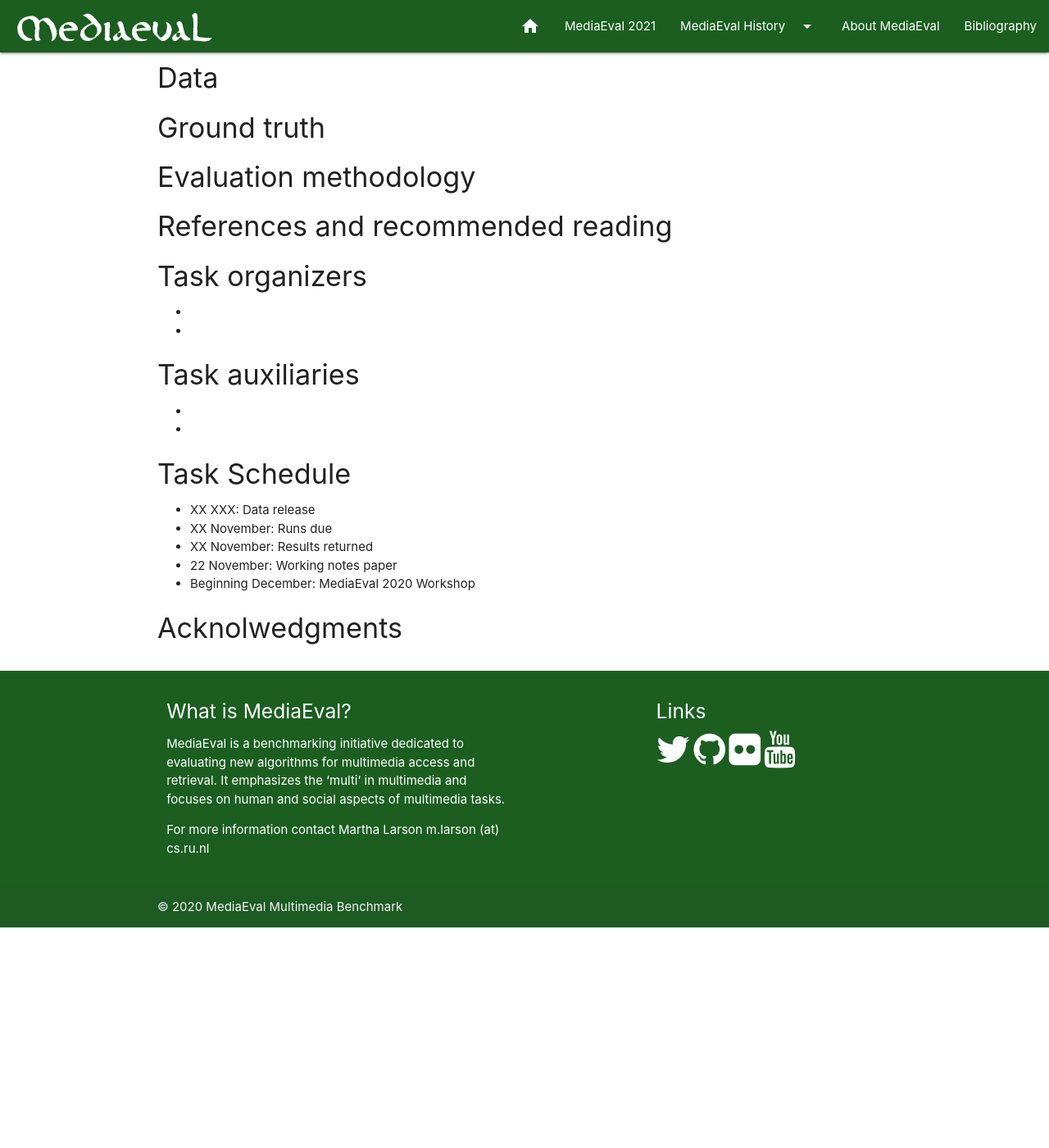
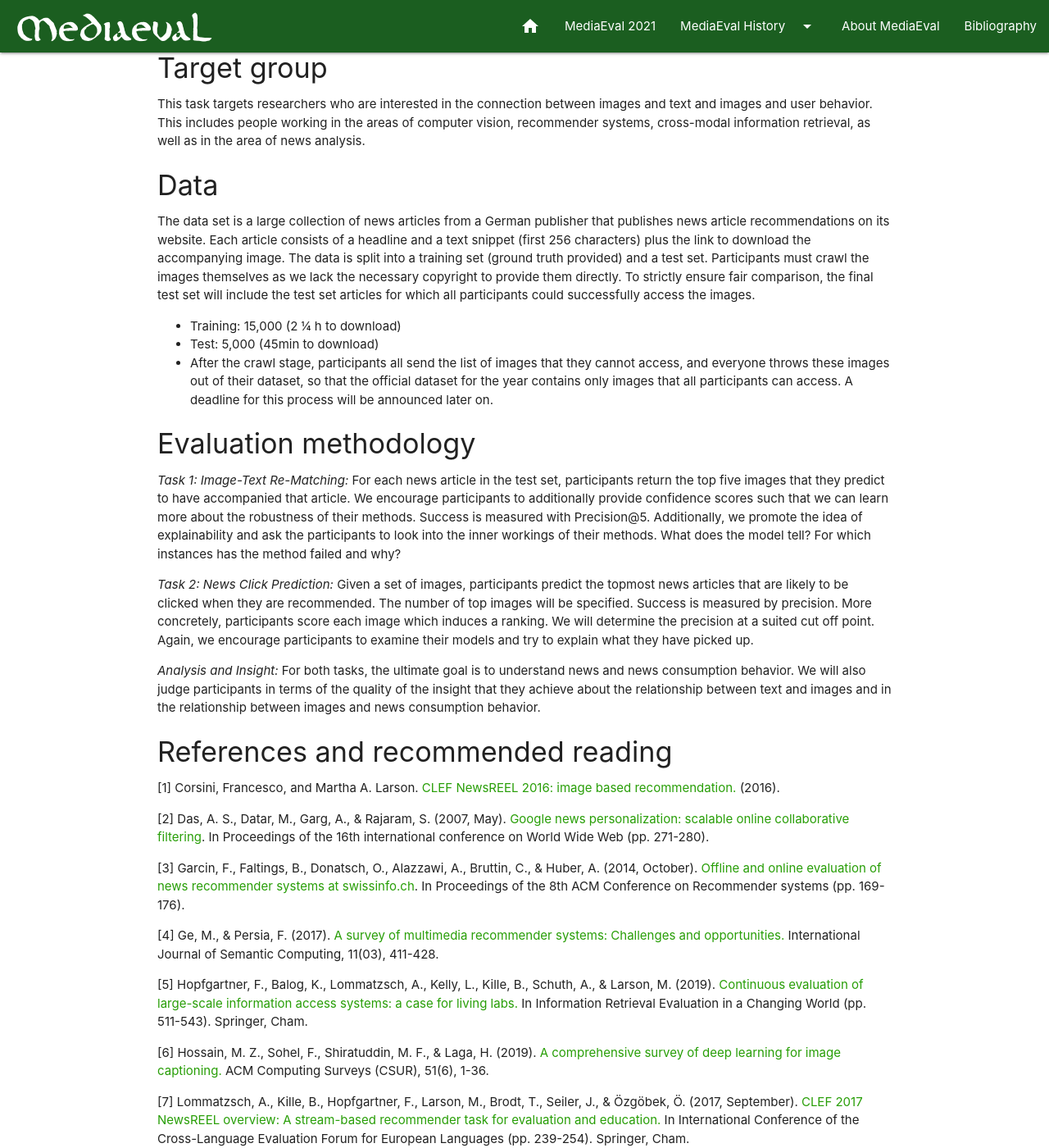
Before and after one commit to multimediaeval/multimediaeval.github.io, a Jekyll site: the page built from _editions/2021/tasks/newsimages.md, in a window 1280 px wide and 1400 px high, scrolled down 1377 px. Shown: the whole window at 82% size. Built offline with Jekyll 4.4.1, drawn with Linux system fonts in a browser that asks for light colours; before the commit the page ends 2508 px from its top, so only the background shows below that; some of the changed text lies outside the part shown.

Commit message:
Update newsimages.md

```diff
--- a/_editions/2021/tasks/newsimages.md
+++ b/_editions/2021/tasks/newsimages.md
@@ -7,7 +7,7 @@
 # required info
 title: "NewsImages"
 subtitle:
-blurb: "Insert blurb here, keep it between the quotes in order to handle any special characters"
+blurb: "Images play an important role in online news articles and news consumption patterns. This task aims to achieve additional insight about this role. Participants are supplied with a large set of articles (including text body, and headlines) and the accompanying images. The task requires participants to predict which image was used to accompany each article and also predict frequently clicked articles on the basis of accompanying images."
 ---
 
 <!-- # please respect the structure below-->
@@ -20,22 +20,22 @@
 * The images and the text of news articles (including text body, and headlines), and
 * The news items and the users’ interest in them (measured by the number of views).
 
-<!-- # Check the following sentence. Are you releasing the actual images or the links to images (usually we try to do the latter, and we also state this explicitly)
-To do this, the participants will be provided a sizable real-world dataset of news items, each consisting of textual features (headline and snippet) as well an image (including the high-level features computed based on the image).-->
+<!-- # The following was adapted to make it consistent with the info in Data below-->
+To do this, the participants will be provided a sizable real-world dataset of news items, each consisting of textual features (headline and snippet) as well the link to download the accompanying image.
 
 The task requires extracting features from visual images and textual descriptions. Participants must analyze the features' correlation concerning the context, noise, and the topic domain.
 
 The NewsImages task includes two subtasks: Image-Text Re-Matching and News Click Prediction. The participants can choose to participate in either or both subtasks.
 
-Participants are encouraged to make their code public with their submission.
+_Participants are encouraged to make their code public with their submission._
 <!-- # The following sentence is strange. All tasks are headed for the proceedings. I would leave it out and then later announce the special issue if/when relevant
 There will also be publishing opportunities at the end of the task.-->
 
-##### Subtask 1: Image-Text Re-Matching
+*Subtask 1: Image-Text Re-Matching*
 
 News articles often contain images that accompany the text. The connection between the images and the text is more complex than often realized. Aspects such as readers’ attention, difference between authentic imagery and stock photos, and placement on the website play important roles. We encourage participants to consider the explainability of their models. In this subtask, by using the news articles and accompanying images in the provided dataset, participants should predict which image was published with a given news article. We also ask participants to report their insights into characteristics that connect the text of news articles and the images. We expect that these insights contribute to the understanding of the image-text relationship in news articles.
 
-##### Subtask 2: News Click Prediction
+*Subtask 2: News Click Prediction*
 
 News websites present recommendations to users suggesting what to read next. These are often displayed as the article title accompanied by an image. In this task, participants investigate whether recommendations that are frequently clicked by users can be predicted using the textual content of the article and/or the accompanying image. Publishers tend to focus on click-related scores to determine the value of recommendations.
 
@@ -44,29 +44,54 @@
 
 The task is formulated into two straightforward subtasks that participants can address using text-based and/or image features. However, the ultimate objective of this task is to gain additional insight. Specifically, we are curious about the connection between the textual content of articles and the images that accompany them and also about the connection between the image and title shown by a recommender system to users and the tendency of users to click on the recommended article. We are especially interested in aspects of images that go beyond the conventional set of concepts studied by concept detection. We are also interested in aspects of images that go beyond the literally depicted content. Such aspects include color, style, and framing.
 
-
 #### Target group
+This task targets researchers who are interested in the connection between images and text and images and user behavior. This includes people working in the areas of computer vision, recommender systems, cross-modal information retrieval, as well as in the area of news analysis.
 
 #### Data
+The data set is a large collection of news articles from a German publisher that publishes news article recommendations on its website. Each article consists of a headline and a text snippet (first 256 characters) plus the link to download the accompanying image. The data is split into a training set (ground truth provided) and a test set. Participants must crawl the images themselves as we lack the necessary copyright to provide them directly. To strictly ensure fair comparison, the final test set will include the test set articles for which all participants could successfully access the images.
 
-#### Ground truth
+* Training: 15,000 (2 ¼ h to download)
+* Test: 5,000 (45min to download)
+* After the crawl stage, participants all send the list of images that they cannot access, and everyone throws these images out of their dataset, so that the official dataset for the year contains only images that all participants can access. A deadline for this process will be announced later on.
+
+<!-- # If you are planning to release image features, that information should be added here.-->
 
 #### Evaluation methodology
+*Task 1: Image-Text Re-Matching:* For each news article in the test set, participants return the top five images that they predict to have accompanied that article. We encourage participants to additionally provide confidence scores such that we can learn more about the robustness of their methods. Success is measured with Precision@5. Additionally, we promote the idea of explainability and ask the participants to look into the inner workings of their methods. What does the model tell? For which instances has the method failed and why?
+
+<!-- # Please add a sentence to explicitly explain the ground truth.-->
+
+*Task 2: News Click Prediction:* Given a set of images, participants predict the topmost news articles that are likely to be clicked when they are recommended. The number of top images will be specified. Success is measured by precision. More concretely, participants score each image which induces a ranking. We will determine the precision at a suited cut off point. Again, we encourage participants to examine their models and try to explain what they have picked up.
+
+*Analysis and Insight:* For both tasks, the ultimate goal is to understand news and news consumption behavior. We will also judge participants in terms of the quality of the insight that they achieve about the relationship between text and images and in the relationship between images and news consumption behavior.
+
 
 #### References and recommended reading
 <!-- # Please use the ACM format for references https://www.acm.org/publications/authors/reference-formatting (but no DOI needed)-->
 <!-- # The paper title should be a hyperlink leading to the paper online-->
+[1] Corsini, Francesco, and Martha A. Larson. [CLEF NewsREEL 2016: image based recommendation.](https://repository.ubn.ru.nl/bitstream/handle/2066/161886/161886.pdf) (2016).
+
+[2] Das, A. S., Datar, M., Garg, A., & Rajaram, S. (2007, May). [Google news personalization: scalable online collaborative filtering](https://dl.acm.org/doi/abs/10.1145/1242572.1242610). In Proceedings of the 16th international conference on World Wide Web (pp. 271-280).
+
+[3] Garcin, F., Faltings, B., Donatsch, O., Alazzawi, A., Bruttin, C., & Huber, A. (2014, October). [Offline and online evaluation of news recommender systems at swissinfo.ch](https://dl.acm.org/doi/abs/10.1145/2645710.2645745). In Proceedings of the 8th ACM Conference on Recommender systems (pp. 169-176).
+
+[4] Ge, M., & Persia, F. (2017). [A survey of multimedia recommender systems: Challenges and opportunities.](https://www.worldscientific.com/doi/abs/10.1142/S1793351X17500039) International Journal of Semantic Computing, 11(03), 411-428.
+
+[5] Hopfgartner, F., Balog, K., Lommatzsch, A., Kelly, L., Kille, B., Schuth, A., & Larson, M. (2019). [Continuous evaluation of large-scale information access systems: a case for living labs.](https://link.springer.com/chapter/10.1007/978-3-030-22948-1_21) In Information Retrieval Evaluation in a Changing World (pp. 511-543). Springer, Cham.
+
+[6] Hossain, M. Z., Sohel, F., Shiratuddin, M. F., & Laga, H. (2019). [A comprehensive survey of deep learning for image captioning.](https://dl.acm.org/doi/abs/10.1145/3295748) ACM Computing Surveys (CSUR), 51(6), 1-36.
+
+[7] Lommatzsch, A., Kille, B., Hopfgartner, F., Larson, M., Brodt, T., Seiler, J., & Özgöbek, Ö. (2017, September). [CLEF 2017 NewsREEL overview: A stream-based recommender task for evaluation and education.](https://link.springer.com/book/10.1007/978-3-319-65813-1) In International Conference of the Cross-Language Evaluation Forum for European Languages (pp. 239-254). Springer, Cham.
+
+[8] Oostdijk, N., van Halteren, H., Bașar, E., & Larson, M. (2020, May). [The Connection between the Text and Images of News Articles: New Insights for Multimedia Analysis.](https://www.aclweb.org/anthology/2020.lrec-1.535/) In Proceedings of The 12th Language Resources and Evaluation Conference (pp. 4343-4351).
 
 #### Task organizers
-* <!-- # First organizer-->
-* <!-- # Second organizer-->
-<!-- # and so on-->
+* Andreas Lommatzsch, TU Berlin, Germany
+* Benjamin Kille, TU Berlin, Germany
+* Özlem Özgöbek, NTNU Trondheim, Norway
+* Duc Tien Dang Nguyen, University of Bergen, Norway
+* Mehdi Elahi, University of Bergen, Norway
 
-#### Task auxiliaries
-<!-- # optional, delete if not used-->
-* <!-- # First auxiliary-->
-* <!-- # Second auxiliary-->
-<!-- # and so on-->
 
 #### Task Schedule
 * XX XXX: Data release <!-- # Replace XX with your date. We suggest setting the date in June-July-->
@@ -75,5 +100,5 @@
 * 22 November: Working notes paper  <!-- Fixed. Please do not change. Exact date to be decided-->
 * Beginning December: MediaEval 2020 Workshop <!-- Fixed. Please do not change. Exact date to be decided-->
 
-#### Acknolwedgments
+<!-- #### Acknolwedgments-->
 <!-- # optional, delete if not used-->
```
